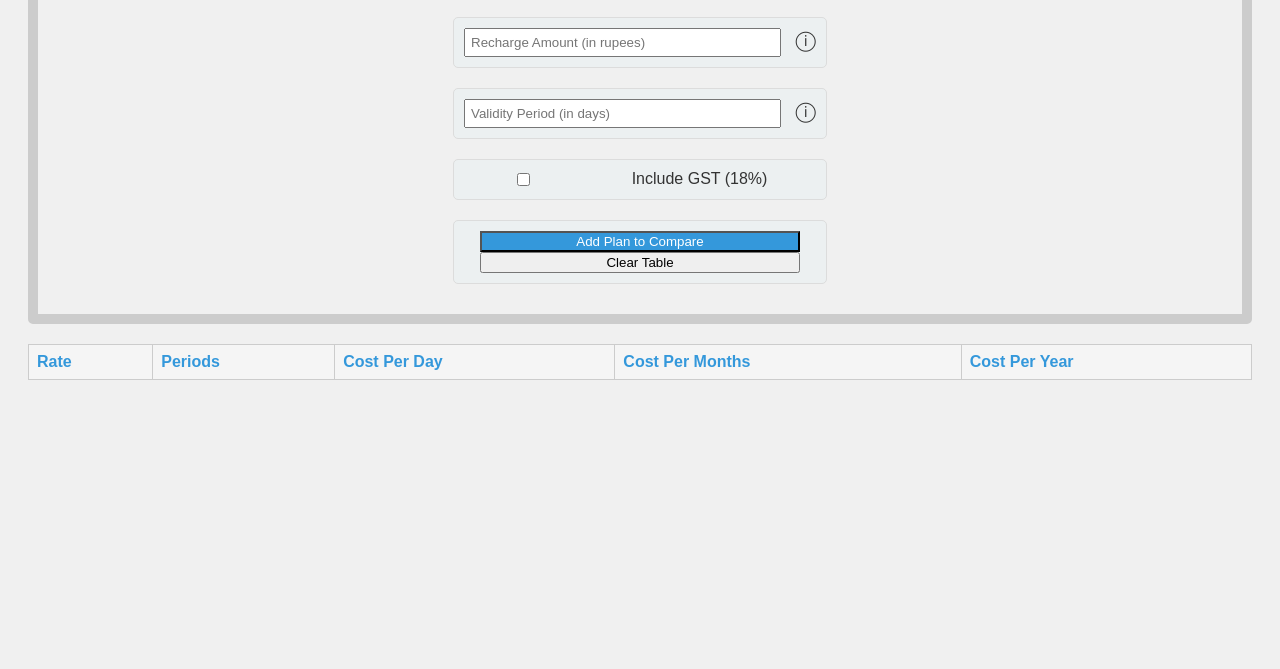
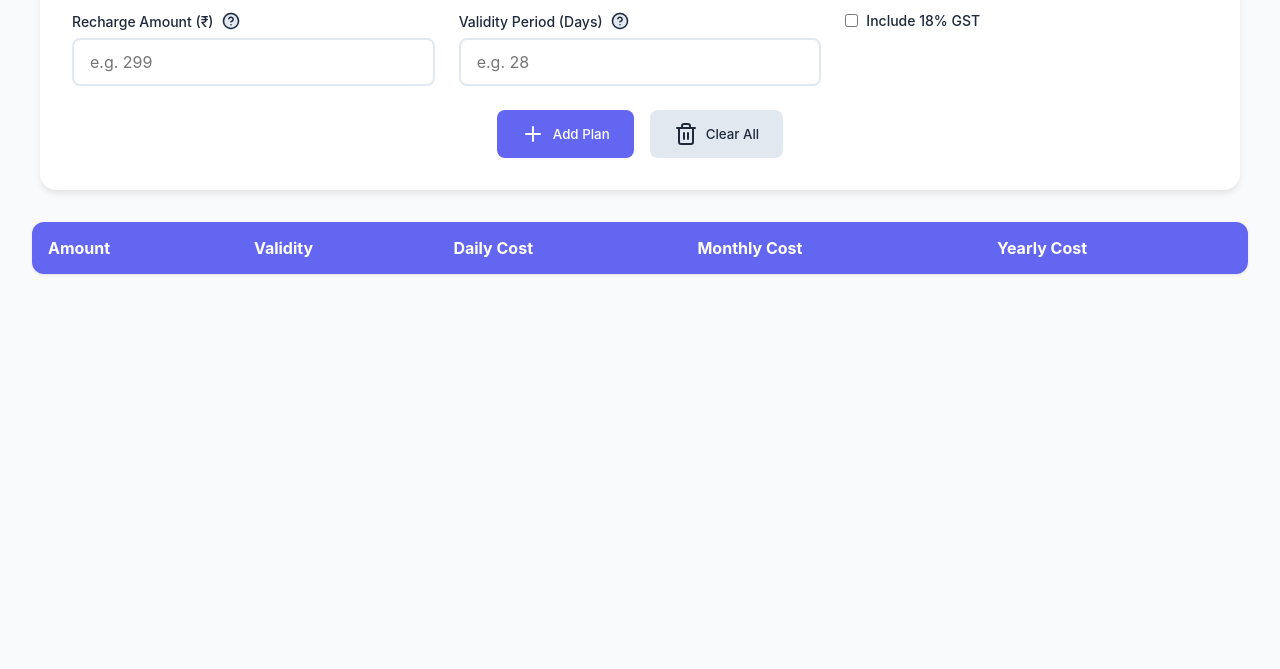
Before and after one commit to h-a-b-i-b/Subscription-Calculator, a plain HTML site: page index.html in a window 1280 px wide. Shown: the part 131-800 px from the top of the page. Drawn offline with nearby package versions, Linux system fonts and the light colour scheme.

Commit message:
Enhance user interface for Premium Plan Comparator with improved layout, accessibility, and styling

```diff
--- a/index.html
+++ b/index.html
@@ -1,48 +1,74 @@
 <!DOCTYPE html>
-<html>
-
+<html lang="en">
 <head>
-    <title>Subscription Calculator</title>
-    <link rel="stylesheet" type="text/css" href="styles.css">
+    <meta charset="UTF-8">
+    <meta name="viewport" content="width=device-width, initial-scale=1.0">
+    <title>Premium Plan Comparator</title>
+    <link rel="stylesheet" href="styles.css">
+    <script src="https://unpkg.com/feather-icons"></script>
 </head>
-
 <body>
     <div class="container">
-        <h1>Subscription Calculator</h1>
-        <div class="input-container">
-            <input type="number" id="rechargeAmount" placeholder="Recharge Amount (in rupees)">
-            <span class="tooltip" title="Enter the recharge amount in rupees.">&#9432;</span>
-        </div>
-        <div class="input-container">
-            <input type="number" id="validityPeriod" placeholder="Validity Period (in days)">
-            <span class="tooltip" title="Enter the validity period in days.">&#9432;</span>
-        </div>
-        <div class="input-container">
-            <input type="checkbox" id="includeGST">
-            <label for="includeGST">Include GST (18%)</label>
+        <h1>📊 Premium Plan Comparator</h1>
+
+        <div class="input-group">
+            <label class="input-label">
+                <span>Recharge Amount (₹)</span>
+                <div class="tooltip" data-tooltip="Total recharge amount including any bonuses">
+                    <i data-feather="help-circle"></i>
+                </div>
+            </label>
+            <input type="number" id="rechargeAmount" class="input-field" placeholder="e.g. 299">
         </div>
 
-        <div class="button-container">
-            <button class="add-button" onclick="addPlanToCompare()">Add Plan to Compare</button>
-            <button class="clear-button" onclick="clearComparisonTable()">Clear Table</button>
+        <div class="input-group">
+            <label class="input-label">
+                <span>Validity Period (Days)</span>
+                <div class="tooltip" data-tooltip="Total duration in calendar days">
+                    <i data-feather="help-circle"></i>
+                </div>
+            </label>
+            <input type="number" id="validityPeriod" class="input-field" placeholder="e.g. 28">
         </div>
 
+        <div class="input-group">
+            <label class="input-label">
+                <input type="checkbox" id="includeGST">
+                Include 18% GST
+            </label>
+        </div>
+
+        <div class="button-group">
+            <button class="btn btn-primary" onclick="addPlanToCompare()">
+                <i data-feather="plus"></i>
+                Add Plan
+            </button>
+            <button class="btn btn-secondary" onclick="clearComparisonTable()">
+                <i data-feather="trash-2"></i>
+                Clear All
+            </button>
+        </div>
     </div>
 
     <div class="table-container">
         <table>
-            <tr>
-                <th>Rate</th>
-                <th>Periods</th>
-                <th>Cost Per Day</th>
-                <th>Cost Per Months</th>
-                <th>Cost Per Year</th>
-            </tr>
+            <thead>
+                <tr>
+                    <th>Amount</th>
+                    <th>Validity</th>
+                    <th>Daily Cost</th>
+                    <th>Monthly Cost</th>
+                    <th>Yearly Cost</th>
+                </tr>
+            </thead>
             <tbody id="planComparison"></tbody>
         </table>
     </div>
+
+    <script>
+        feather.replace();
+        // Add any additional initialization scripts here
+    </script>
     <script src="script.js"></script>
-
 </body>
-
 </html>
--- a/styles.css
+++ b/styles.css
@@ -1,131 +1,200 @@
+:root {
+	--primary: #6366f1;
+	--primary-hover: #4f46e5;
+	--background: #f8fafc;
+	--surface: #ffffff;
+	--text: #1e293b;
+	--border: #e2e8f0;
+	--success: #22c55e;
+}
+
+* {
+	margin: 0;
+	padding: 0;
+	box-sizing: border-box;
+	font-family: 'Inter', system-ui, -apple-system, sans-serif;
+}
+
 body {
-    font-family: Arial, sans-serif;
-    background-color: #f0f0f0;
-    color: #333;
-    text-align: center;
-    padding: 20px;
+	background: var(--background);
+	color: var(--text);
+	min-height: 100vh;
+	padding: 2rem;
 }
 
 .container {
-    border: 10px solid #ccc;
-    border-radius: 5px;
-    padding: 20px;
-    transition: background-color 0.5s, border-color 0.5s;
-    display: flex;
-    flex-wrap: wrap;
-    align-content: center;
-    align-items: stretch;
-    flex-direction: column;
-    justify-content: space-around;
-}
-
-.container:hover {
-    background-color: #f5f5f5;
-    border-color: #3498db;
+	max-width: 1200px;
+	margin: 0 auto;
+	background: var(--surface);
+	border-radius: 1rem;
+	box-shadow: 0 4px 6px -1px rgba(0, 0, 0, 0.1);
+	padding: 2rem;
+	gap: 1.5rem;
+	display: grid;
+	grid-template-columns: repeat(auto-fit, minmax(300px, 1fr));
 }
 
 h1 {
-    color: #3498db;
+	font-size: 2rem;
+	font-weight: 700;
+	color: var(--primary);
+	grid-column: 1 / -1;
+	text-align: center;
+	margin-bottom: 1rem;
 }
 
-.input-container {
-    margin: 10px 0;
-    background-color: #ecf0f1;
-    border: 1px solid #dcdcdc;
-    border-radius: 5px;
-    padding: 10px;
-    width: 22rem;
-    min-width: 15rem;
-    display: flex;
-    flex-direction: row;
-    justify-content: space-around;
-    align-content: center;
-    align-items: stretch;
-}
-.button-container {
-    margin: 10px 0;
-    background-color: #ecf0f1;
-    border: 1px solid #dcdcdc;
-    border-radius: 5px;
-    padding: 10px;
-    width: 22rem;
-    min-width: 15rem;
-    display: flex;
-    flex-direction: column;
-    justify-content: space-around;
-    flex-wrap: wrap;
-    align-content: center;
-    align-items: stretch;
+.input-group {
+	display: flex;
+	flex-direction: column;
+	gap: 0.5rem;
+	position: relative;
 }
 
-.input-container:hover {
-    background-color: #f5f5f5;
+.input-label {
+	font-size: 0.875rem;
+	font-weight: 500;
+	display: flex;
+	align-items: center;
+	gap: 0.5rem;
 }
 
-.checkbox-container {
-    display: flex;
-    align-items: center;
+.input-field {
+	padding: 0.75rem 1rem;
+	border: 2px solid var(--border);
+	border-radius: 0.5rem;
+	font-size: 1rem;
+	transition: all 0.2s ease;
 }
 
-input {
-    padding: 5px;
-    margin-right: 5px;
+.input-field:focus {
+	outline: none;
+	border-color: var(--primary);
+	box-shadow: 0 0 0 3px rgba(99, 102, 241, 0.1);
 }
 
-input[type="number"] {
-    width: 20rem;
+.tooltip {
+	width: 18px;
+	height: 18px;
+	border-radius: 50%;
+	background: var(--border);
+	display: inline-flex;
+	align-items: center;
+	justify-content: center;
+	font-size: 0.75rem;
+	cursor: help;
+	position: relative;
 }
 
-.checkbox-label {
-    display: flex;
-    align-items: center;
+.tooltip:hover::after {
+	content: attr(data-tooltip);
+	position: absolute;
+	bottom: 100%;
+	left: 50%;
+	transform: translateX(-50%);
+	background: var(--text);
+	color: white;
+	padding: 0.5rem 1rem;
+	border-radius: 0.375rem;
+	font-size: 0.875rem;
+	white-space: nowrap;
+	pointer-events: none;
 }
 
-span.tooltip {
-    display: inline-block;
-    font-size: 20px;
-    margin-left: 10px;
-    cursor: help;
+.button-group {
+	grid-column: 1 / -1;
+	display: flex;
+	gap: 1rem;
+	justify-content: center;
+	flex-wrap: wrap;
 }
 
-button.add-button {
-    background-color: #3498db;
-    color: #fff;
-    cursor: pointer;
-    transition: background-color 0.2s;
-    width: 20rem;
+.btn {
+	padding: 0.75rem 1.5rem;
+	border: none;
+	border-radius: 0.5rem;
+	font-weight: 500;
+	cursor: pointer;
+	transition: all 0.2s ease;
+	display: inline-flex;
+	align-items: center;
+	gap: 0.5rem;
 }
 
-button.add-button:hover {
-    background-color: #2980b9;
+.btn-primary {
+	background: var(--primary);
+	color: white;
+}
+
+.btn-primary:hover {
+	background: var(--primary-hover);
+	transform: translateY(-1px);
+}
+
+.btn-secondary {
+	background: var(--border);
+	color: var(--text);
+}
+
+.btn-secondary:hover {
+	background: #cbd5e1;
 }
 
 .table-container {
-    margin: 20px auto;
+	margin-top: 2rem;
+	overflow-x: auto;
+	border-radius: 0.75rem;
+	box-shadow: 0 1px 3px rgba(0, 0, 0, 0.1);
 }
 
 table {
-    border-collapse: collapse;
-    width: 100%;
-}
-
-th, td {
-    border: 1px solid #ccc;
-    padding: 8px;
-    text-align: left;
-    color: #333;
+	width: 100%;
+	border-collapse: collapse;
+	background: var(--surface);
 }
 
 th {
-    background-color: #f5f5f5;
-    color: #3498db;
+	background: var(--primary);
+	color: white;
+	padding: 1rem;
+	text-align: left;
+	position: sticky;
+	top: 0;
+}
+
+td {
+	padding: 1rem;
+	border-bottom: 1px solid var(--border);
+}
+
+tr:last-child td {
+	border-bottom: none;
 }
 
 tr:nth-child(even) {
-    background-color: #f0f0f0;
+	background: #f8fafc;
 }
 
 tr.best-plan {
-    background-color: #7dcea0; /* Light green color for the best plan */
-    color: #333; /* Adjust text color for best plan */
+	background: #dcfce7 !important;
+	animation: pulse 2s infinite;
 }
+
+@keyframes pulse {
+	0% { transform: scale(1); }
+	50% { transform: scale(1.005); }
+	100% { transform: scale(1); }
+}
+
+@media (max-width: 768px) {
+	.container {
+			padding: 1.5rem;
+	}
+
+	.input-field {
+			font-size: 0.875rem;
+	}
+
+	th, td {
+			padding: 0.75rem;
+	}
+}
```
